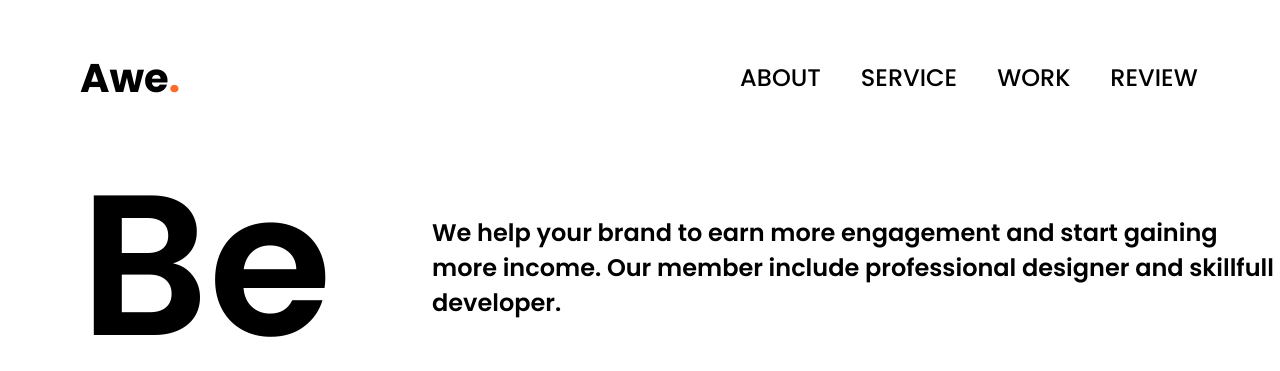
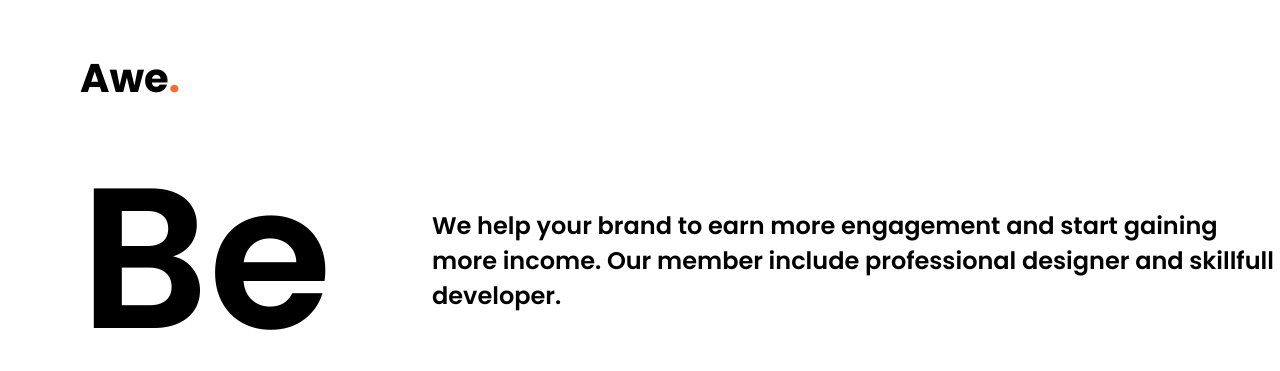
Before and after one commit to Chandrukavi/AWE, a plain HTML site: page index.html in a window 1280 px wide. Shown: the top 371 px of the page. Drawn offline with nearby package versions, Linux system fonts and the light colour scheme.

Commit message:
change the nav bar

```diff
--- a/index.html
+++ b/index.html
@@ -20,10 +20,10 @@
 
             <h1>Awe<span class="cta-dot">.</span></h1>
             <ul class="ul">
-           <li><a href="#">ABOUT</a></li>
+           <!-- <li><a href="#">ABOUT</a></li>
            <li><a href="#">SERVICE</a></li>
            <li><a href="@">WORK</a></li>
-           <li><a href="#">REVIEW</a></li>
+           <li><a href="#">REVIEW</a></li> -->
             </ul>
         </nav>
     </header>
```
